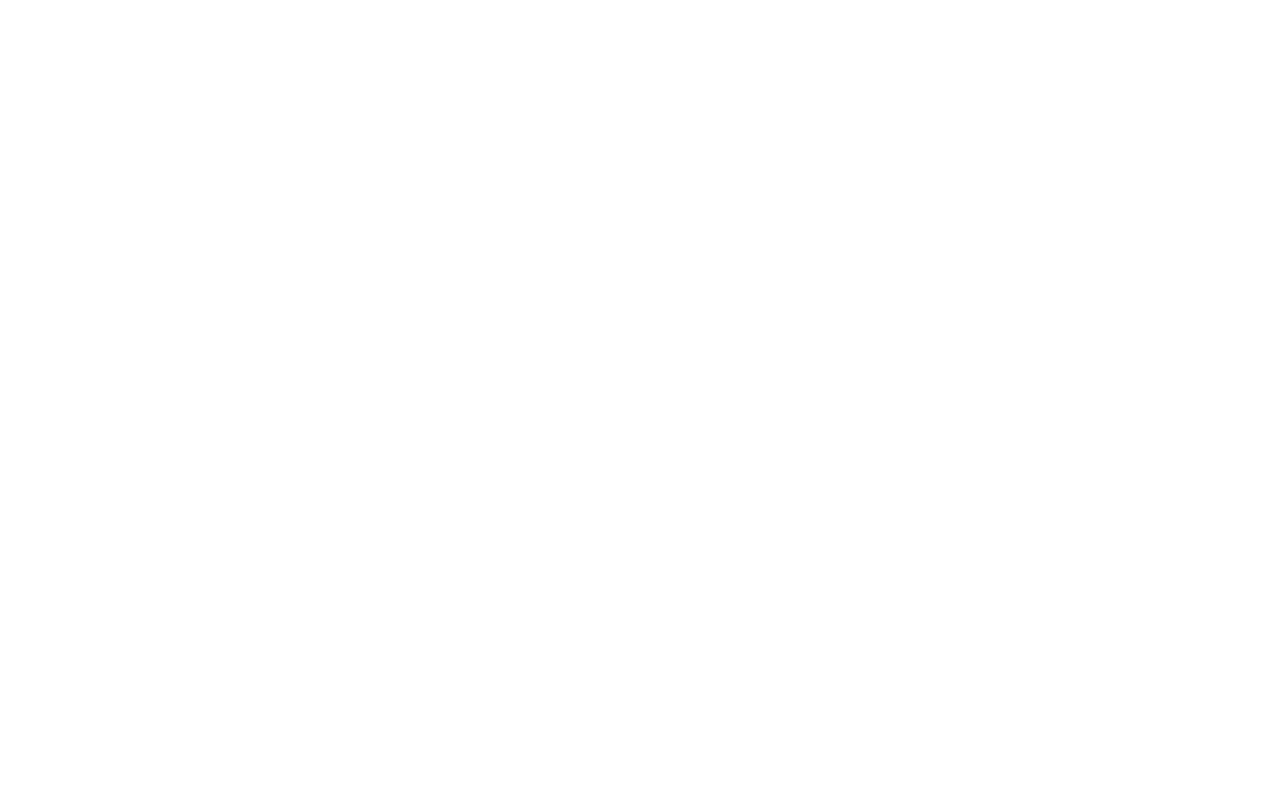
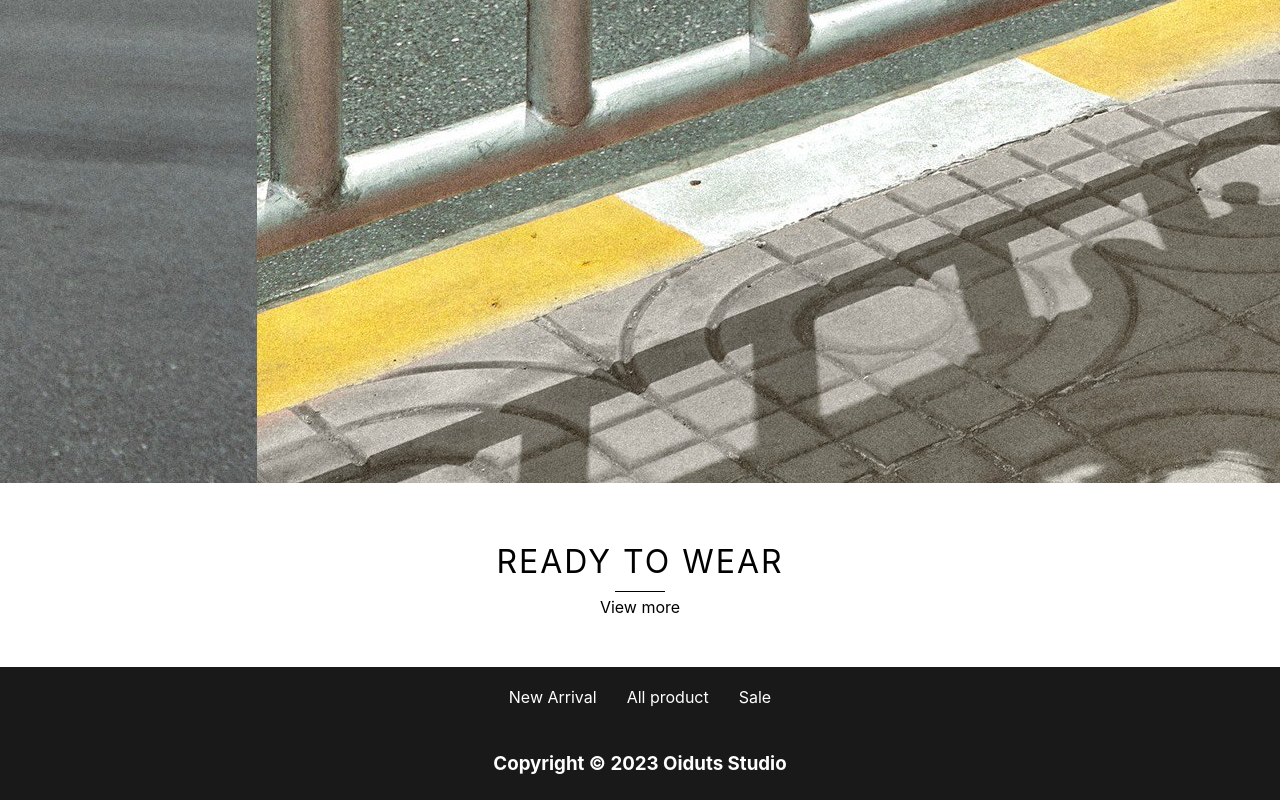
Before and after one commit to kthuynh1610/ecommerce-web, a React (Create React App) app in the folder ecommerce-web/: page / in a window 1280 px wide. Shown: the part 2254-3054 px from the top of the page. Before the commit the page ends 2199 px from the top, so only its background shows below. Built offline with nearby package versions, Linux system fonts and the light colour scheme.

Commit message:
footer finished

```diff
--- /dev/null
+++ b/ecommerce-web/src/Components/Footer/Footer.css
@@ -0,0 +1,27 @@
+.container-footer{
+      display: flex;
+      flex-direction: column;
+      justify-content: center;
+      align-items: center;
+      margin-top: 50px;
+      background-color: #191919;
+      color: white;
+}
+.itemList{
+      margin: 20px 20px;
+}
+.itemList ul{
+      list-style: none;
+      display: flex;
+      flex-direction: row;
+}
+.itemList ul li{
+      margin: 0 15px;
+}
+.copyright{
+      margin: 25px auto;
+      justify-items: center;
+}
+.copyright h3{
+      margin: 0 auto;
+}
--- a/ecommerce-web/src/Components/Footer/Footer.js
+++ b/ecommerce-web/src/Components/Footer/Footer.js
@@ -1,11 +1,8 @@
 import React from 'react'
-
+import './Footer.css';
 const Footer = () => {
   return (
     <div className='container-footer'>
-      <div>
-
-      </div>
       <div className='itemList'>
         <ul>
           <li>New Arrival</li>
@@ -14,7 +11,7 @@
         </ul>
       </div>
       <div className='copyright'>
-        <h2>Copyright © 2023 Oiduts Studio</h2>
+        <h3>Copyright © 2023 Oiduts Studio</h3>
       </div>
     </div>
   )
--- a/ecommerce-web/src/Components/HomePage/SlideShow/SlideShow.css
+++ b/ecommerce-web/src/Components/HomePage/SlideShow/SlideShow.css
@@ -8,7 +8,8 @@
 
 }
 .slide img{
-    width: 1440px;
+    min-width: 1440px;
+    height: 100%;
 }
 .slider{
     white-space: nowrap;
```
Also changed, not shown: 2 other files (tests, documents, lock files or other folders).
